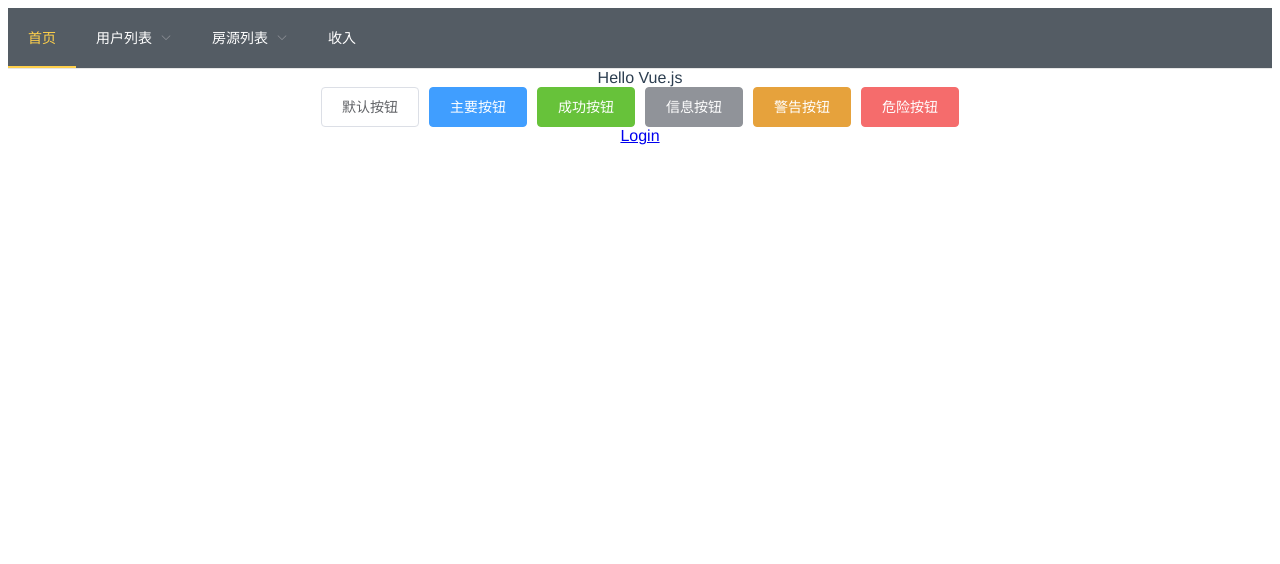
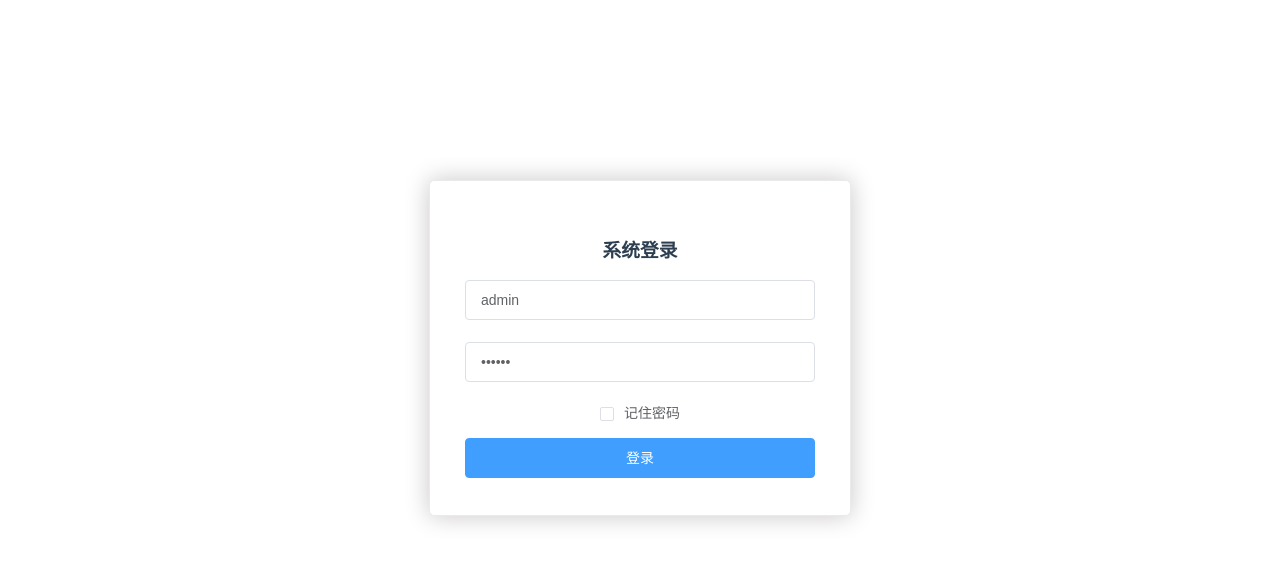
Before and after one commit to 2228787638/junding-administrator, a Vue app: page /login in a window 1280 px wide. Shown: the top 564 px of the page. Built offline with nearby package versions, Linux system fonts and the light colour scheme.

Commit message:
[完成登录接口对接]

```diff
--- a/package.json
+++ b/package.json
@@ -14,6 +14,7 @@
     "build": "node build/build.js"
   },
   "dependencies": {
+    "axios": "^0.19.0",
     "element-ui": "^2.12.0",
     "vue": "^2.5.2",
     "vue-router": "^3.0.1",
--- a/src/components/Header.vue
+++ b/src/components/Header.vue
@@ -20,13 +20,13 @@
           <el-menu-item index="3-2">查看房源</el-menu-item>
         </el-submenu>
         <el-menu-item index="4">收入</el-menu-item>
+        <el-button class='a'>登录</el-button>
       </el-menu>
     </div>
 </template>
 
 <script>
 export default {
-  name: 'header',
   data () {
     return {
       activeIndex: '1',
@@ -42,5 +42,7 @@ export default {
 </script>
 
 <style scoped>
-
+  .a{
+    margin-right: 10px;
+  }
 </style>
--- a/src/config/axios.js
+++ b/src/config/axios.js
@@ -1,8 +1,8 @@
 import axios from 'axios'
-import common from '../store/modules/common'
+import {commonStore} from '../store/modules/common'
 
-axios.defaults.baseURL = 'https://ygfygf.cn'
-axios.defaults.headers.common['token'] = common.state.token
+axios.defaults.baseURL = 'http://ygfygf.cn'
+axios.defaults.headers.common['token'] = commonStore.state.token
 axios.defaults.timeout = 5000
 
 axios.interceptors.response.use(
--- a/src/router/index.js
+++ b/src/router/index.js
@@ -17,5 +17,6 @@ export default new Router({
       name: 'login',
       component: login
     }
-  ]
+  ],
+  mode: 'history'
 })
--- a/src/store/modules/common.js
+++ b/src/store/modules/common.js
@@ -1,17 +1,18 @@
-import {login} from '../../api/authorization'
+import Vue from 'vue'
+import Vuex from 'vuex'
 
-const state = {
+Vue.use(Vuex)
+
+export const commonStore = new Vuex.Store({
+
+  state: {
     token: '',
     username: '',
     password: ''
-}
-const getters = {}
-const actions = {
-  async login ({commit}) {
-    commit('setToken', await login())
-  }
-}
-const mutations = {
+  },
+  actions: {},
+  getters: {},
+  mutations: {
     setUsernameAndPassword (state, username, password) {
       state.username = username
       state.password = password
@@ -20,10 +21,4 @@ const mutations = {
       state.token = token
     }
   }
-export default {
-  namespaced: true,
-  state,
-  getters,
-  actions,
-  mutations
-}
+})
--- a/src/views/index.vue
+++ b/src/views/index.vue
@@ -16,6 +16,7 @@
 
 <script>
 import Header from '../components/Header'
+
 export default {
   name: '',
   components: {Header},
@@ -24,8 +25,7 @@ export default {
       msg: 'Hello Vue.js'
     }
   },
-  component: {
-  }
+  component: {}
 }
 </script>
 <style scoped>
--- a/src/views/login.vue
+++ b/src/views/login.vue
@@ -1,87 +1,97 @@
 <template>
-  <div>
-    <el-form ref="loginForm" :model="form" :rules="rules" label-width="80px" class="login-box">
-      <h3 class="login-title">欢迎登录</h3>
-      <el-form-item label="账号" prop="username">
-        <el-input type="text" placeholder="请输入账号" v-model="form.username"/>
+  <div class="login-container">
+    <el-form :model="ruleForm2" :rules="rules2"
+             status-icon
+             ref="ruleForm2"
+             label-position="left"
+             label-width="0px"
+             class="demo-ruleForm login-page">
+      <h3 class="title">系统登录</h3>
+      <el-form-item prop="username">
+        <el-input type="text"
+                  v-model="ruleForm2.username"
+                  auto-complete="off"
+                  placeholder="用户名"
+        ></el-input>
       </el-form-item>
-      <el-form-item label="密码" prop="password">
-        <el-input type="password" placeholder="请输入密码" v-model="form.password"/>
+      <el-form-item prop="password">
+        <el-input type="password"
+                  v-model="ruleForm2.password"
+                  auto-complete="off"
+                  placeholder="密码"
+        ></el-input>
       </el-form-item>
-      <el-form-item>
-        <el-button type="primary" v-on:click="onSubmit('loginForm')">登录</el-button>
+      <el-checkbox
+        v-model="checked"
+        class="rememberme"
+      >记住密码
+      </el-checkbox>
+      <el-form-item style="width:100%;">
+        <el-button type="primary" style="width:100%;" @click="handleSubmit" :loading="logining">登录</el-button>
       </el-form-item>
     </el-form>
-
-    <el-dialog
-      title="温馨提示"
-      :visible.sync="dialogVisible"
-      width="30%"
-      :before-close="handleClose">
-      <span>请输入账号和密码</span>
-      <span slot="footer" class="dialog-footer">
-        <el-button type="primary" @click="dialogVisible = false">确 定</el-button>
-      </span>
-    </el-dialog>
   </div>
 </template>
 
 <script>
+import { mapState, mapActions } from 'vuex'
+import {login} from '../api/authorization'
+import {commonStore} from '../store/modules/common'
+
 export default {
-  name: 'Login',
   data () {
     return {
-      form: {
-        username: '',
-        password: ''
+      logining: false,
+      ruleForm2: {
+        username: 'admin',
+        password: '123456'
       },
-
-      // 表单验证，需要在 el-form-item 元素中增加 prop 属性
-      rules: {
-        username: [
-          {required: true, message: '账号不可为空', trigger: 'blur'}
-        ],
-        password: [
-          {required: true, message: '密码不可为空', trigger: 'blur'}
-        ]
+      rules2: {
+        username: [{required: true, message: 'please enter your account', trigger: 'blur'}],
+        password: [{required: true, message: 'enter your password', trigger: 'blur'}]
       },
-
-      // 对话框显示和隐藏
-      dialogVisible: false
+      checked: false
     }
   },
   methods: {
-    onSubmit (formName) {
-      // 为表单绑定验证功能
-      this.$refs[formName].validate((valid) => {
-        if (valid) {
-          // 使用 vue-router 路由到指定页面，该方式称之为编程式导航
-          this.$router.push('/main')
-        } else {
-          this.dialogVisible = true
-          return false
+    ...mapActions(['login']),
+    handleSubmit (event) {
+      this.$refs.ruleForm2.validate(async (valid) => {
+        const response = await login(this.ruleForm2.username, this.ruleForm2.password)
+        const token = response.data
+        commonStore.commit('setToken', token)
+        const retCode = response.retCode
+        if (retCode === 200) {
+          await this.$router.push({name: 'index'})
         }
       })
     }
+  },
+  computed: {
+    ...mapState(['commonStore'])
   }
 }
 </script>
 
 <style scoped>
-  .login-box {
-    border: 1px solid #DCDFE6;
-    width: 350px;
-    margin: 180px auto;
-    padding: 35px 35px 15px 35px;
-    border-radius: 5px;
-    -webkit-border-radius: 5px;
-    -moz-border-radius: 5px;
-    box-shadow: 0 0 25px #909399;
+  .login-container {
+    width: 100%;
+    height: 100%;
   }
 
-  .login-title {
-    text-align: center;
-    margin: 0 auto 40px auto;
-    color: #303133;
+  .login-page {
+    -webkit-border-radius: 5px;
+    border-radius: 5px;
+    margin: 180px auto;
+    width: 350px;
+    padding: 35px 35px 15px;
+    background: #fff;
+    border: 1px solid #eaeaea;
+    box-shadow: 0 0 25px #cac6c6;
+  }
+
+  label.el-checkbox.rememberme {
+    margin: 0px 0px 15px;
+    text-align: left;
   }
 </style>
```
Lines whose indentation alone changed are shown as unchanged.
